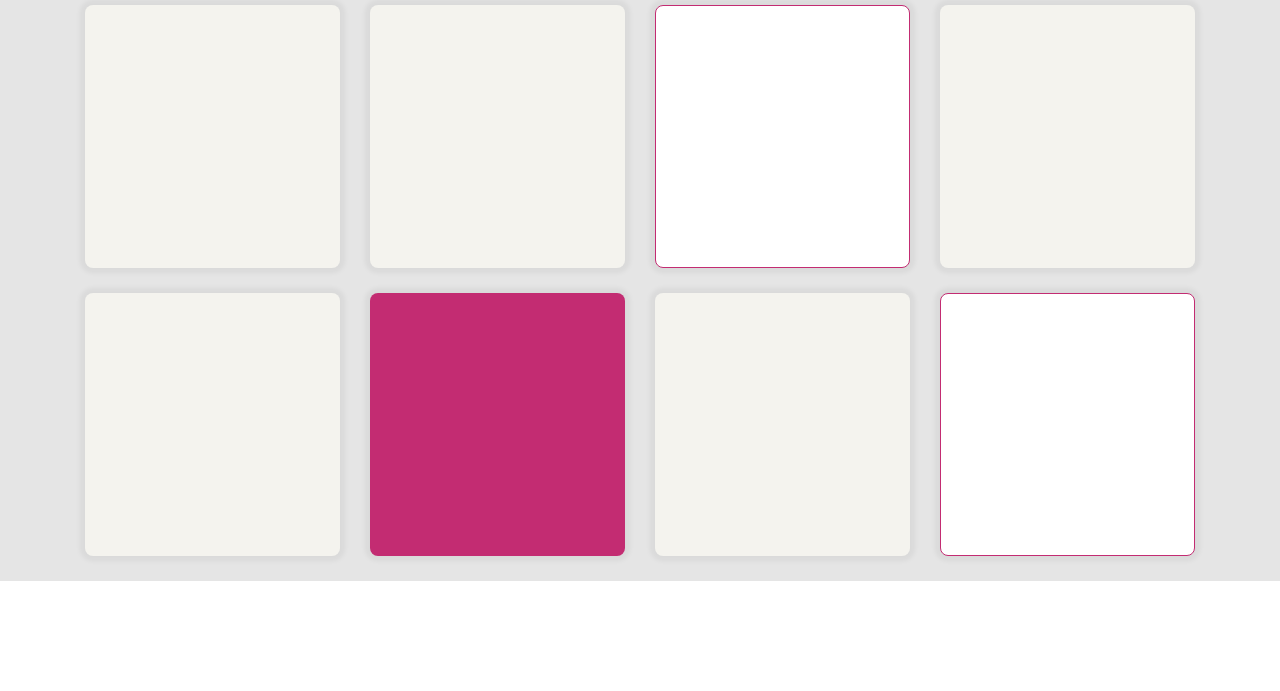
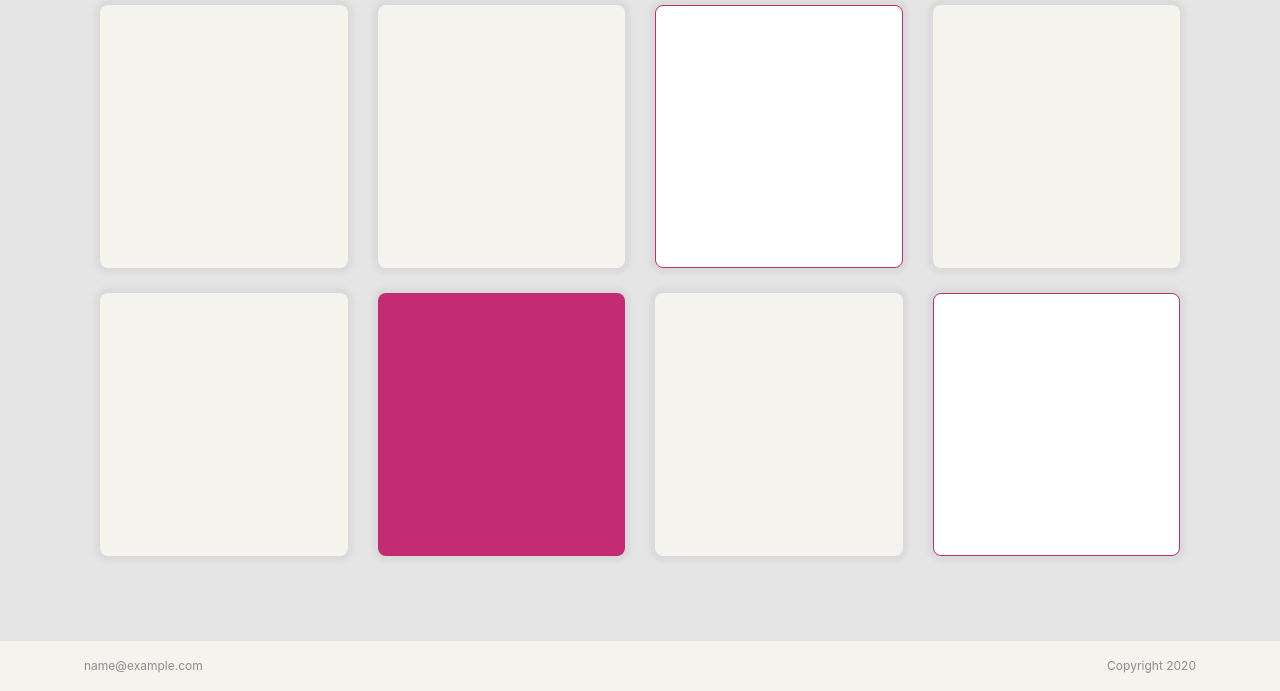
Before and after one commit to Mortuus87/2020-11-01_css-framework_ma1_morten-hallgren, a website: page index.html in a window 1280 px wide. Shown: the part 252-943 px from the top of the page. Before the commit the page ends 849 px from the top, so only its background shows below. Drawn offline with nearby package versions, Linux system fonts and the light colour scheme.

Commit message:
adds the footer
I forgot to add the footer. This should add it, along with styling

```diff
--- a/index.html
+++ b/index.html
@@ -41,7 +41,7 @@
   <main class="main main__background">
     <section class="container">
       <h1 class="text-center">Page heading</h1>
-      <ul class="row">
+      <ul class="row main__list">
         <li class="col-12 col-md-6 col-lg-3">
           <div class="mx-auto card card__default"></div>
         </li>
@@ -69,8 +69,13 @@
       </ul>
     </section>
   </main>
-  <footer>
-
+  <footer class="footer">
+    <div class="container-fluid">
+      <div class="d-flex justify-content-between">
+        <a href="mailto:name@example.com">name@example.com</a>
+        <a href="#">Copyright 2020</a>
+      </div>
+    </div>
   </footer>
 </body>
 
--- a/scss/style.scss
+++ b/scss/style.scss
@@ -27,9 +27,6 @@ $dark-secondary: #463F3A;
     text-transform: uppercase;
 
     .nav-link {
-      &.active,
-      &:active,
-      &.hover,
       &:hover {
         color: $primary;
       }
@@ -41,6 +38,16 @@ $dark-secondary: #463F3A;
 
 .footer {
   background-color: $default-light;
+  a {
+    color: #8D8D8D;
+    font-size: 12px;
+    margin: 1rem 69px;
+
+    &:hover {
+      color: $primary;
+      text-decoration: none;
+    }
+  }
 }
 
 .main {
@@ -52,6 +59,11 @@ $dark-secondary: #463F3A;
     padding: 64px 0;
     font-size: 34px;
     color: $dark-secondary;
+  }
+
+  .main__list {
+    padding-bottom: 60px;
+    margin: 0;
   }
 }
 
```
Also changed, not shown: css/style.css, 1 other file.
